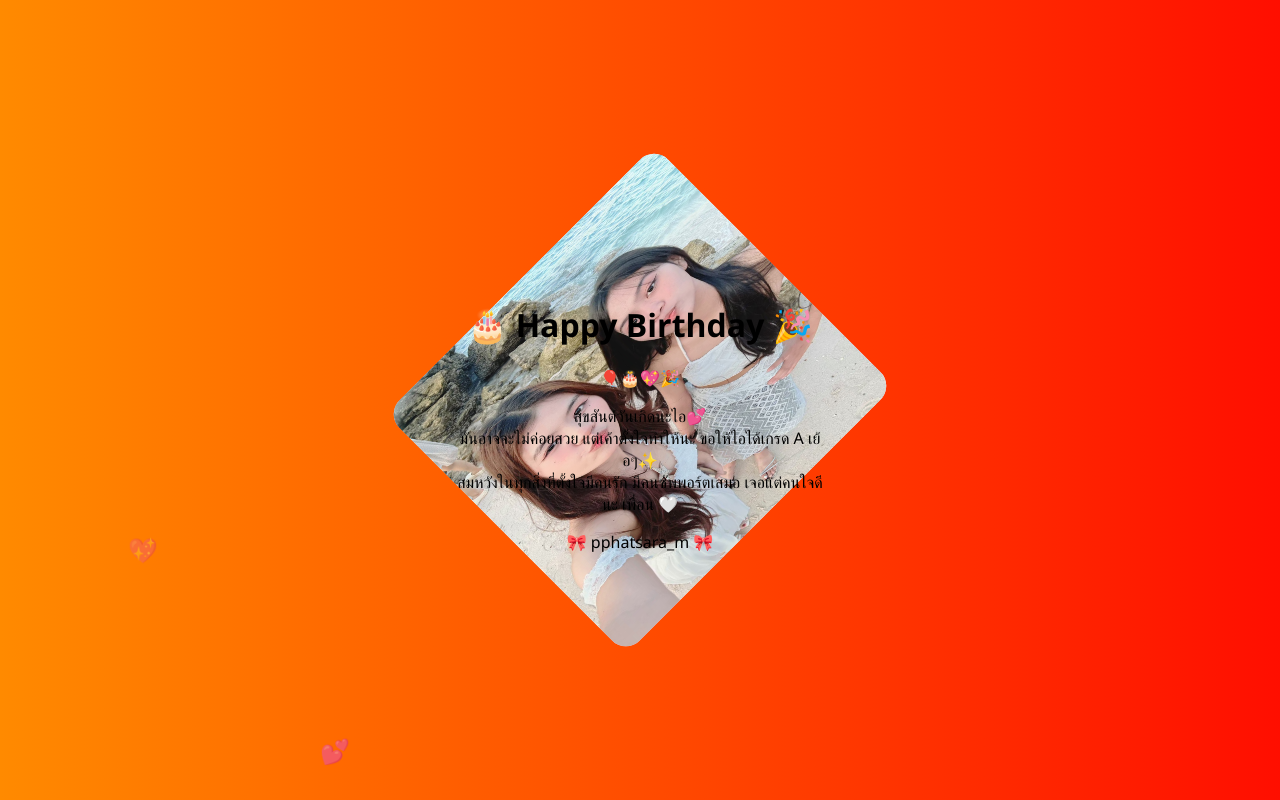
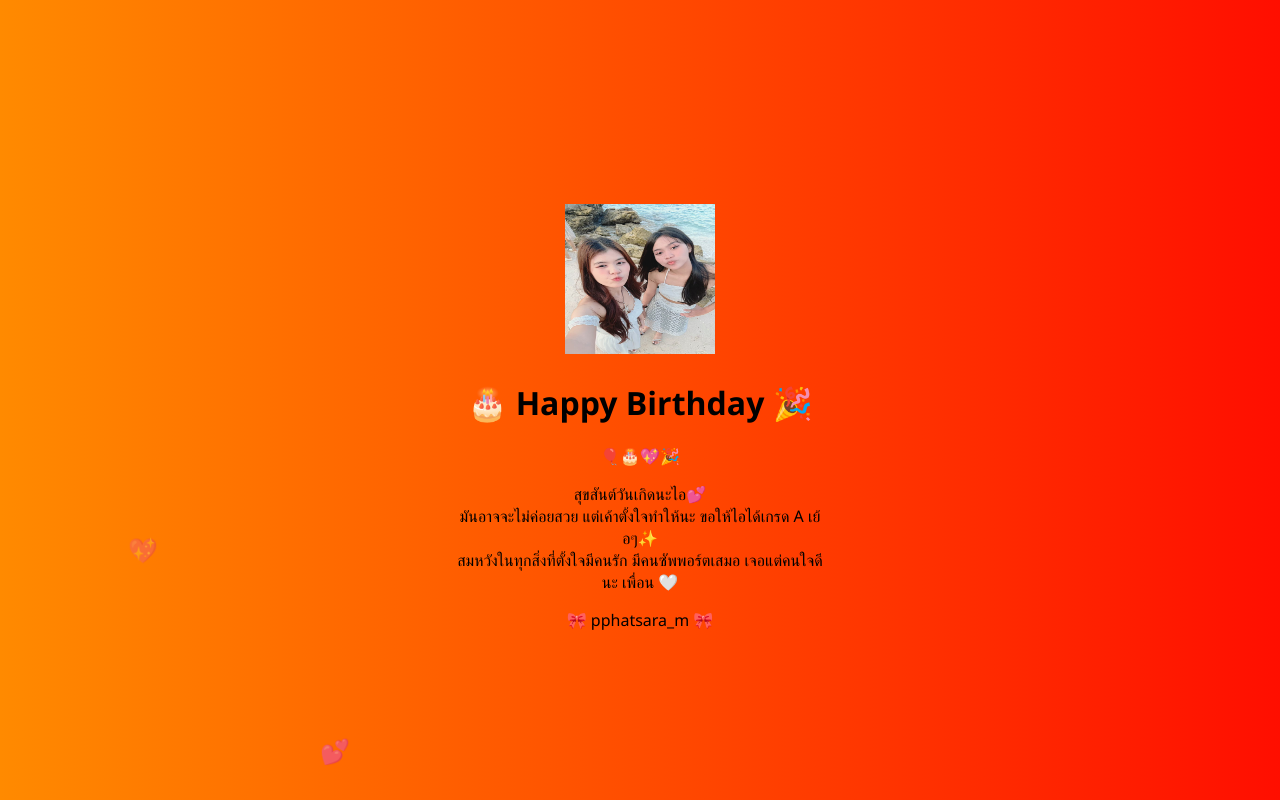
Before and after one commit to tangjanisa54-create/ph, a plain HTML site: page index.html in a window 1280 px wide. Drawn offline with Linux system fonts and the light colour scheme.

Commit message:
Add files via upload

```diff
--- a/index.html
+++ b/index.html
@@ -127,7 +127,7 @@
   <div class="heart" style="left:80%; animation-delay:4s">💘</div>
 
   <div class="card">
-    <img src="ainammo.jpg" width="150" height="150" class="heart-layer"/>
+    <img src="ainammo.jpg" width="150" height="150" class="heart-pic"/>
 
     <h1>🎂 Happy Birthday 🎉</h1>
 
```
